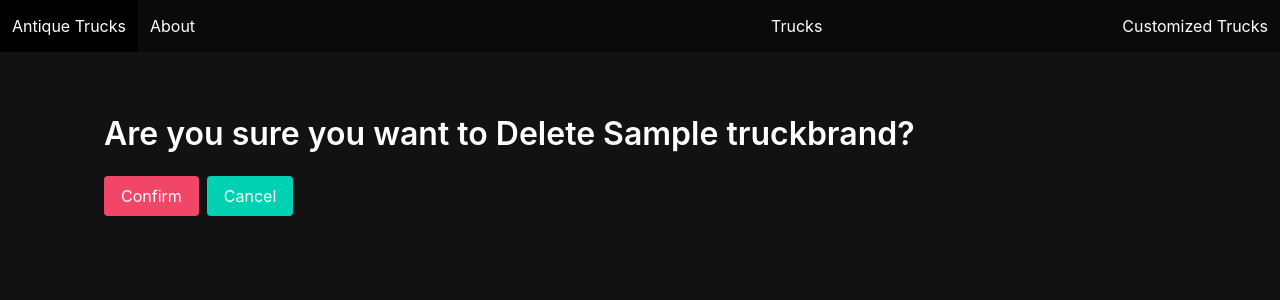
After one commit to mustafacev/mini_project, a Django app: page /trucks/1/delete in a window 1280 px wide. The commit adds this page. Shown: the top 300 px of the page. Run offline with Django 4.2, Linux system fonts and the light colour scheme; tables that the repository leaves empty hold one stand-in row (values such as "Sample post").

Commit message:
completed crud app

```diff
--- /dev/null
+++ b/main_app/templates/truck_delete_confirmation.html
@@ -0,0 +1,12 @@
+{% extends 'base.html' %} {% block content %}
+<h1 class="title pt-5">Are you sure you want to Delete {{truckbrand.name}}?</h1>
+<form method="post">
+    {% csrf_token %}
+    <div class="buttons">
+    <!-- confirm artist delete -->
+        <input class="button is-danger" type="submit" value="Confirm" />
+        <!-- Redirect back to detail on cancel -->
+        <a class="button is-primary" href="{% url 'truck_detail' truckbrand.pk %}">Cancel</a>
+    </div>
+</form>
+{% endblock %}
--- a/main_app/templates/truck_detail.html
+++ b/main_app/templates/truck_detail.html
@@ -16,12 +16,12 @@
 </div>
 <div class="detail__container">
     <div class="buttons">
-        <a href="{% url 'truck_update' truckbrand.pk %}" class="button is-info">
+        <a href="{% url 'truck_update' truckbrand.pk %}" class="button is-info">Update
             <span class="icon">
                 <i class="fas fa-edit"></i>
             </span>
         </a>
-        <a href="" class="button is-danger">
+        <a href="{% url 'truck_delete' truckbrand.pk %}" class="button is-danger">Delete
             <span class="icon">
                 <i class="fas fa-trash-alt"></i>
             </span>
--- a/main_app/urls.py
+++ b/main_app/urls.py
@@ -9,4 +9,5 @@ urlpatterns = [
     path('trucks/new/', views.TrucksCreate.as_view(), name="trucks_create"),
     path('trucks/<int:pk>/', views.TruckDetail.as_view(), name="truck_detail"),
     path('trucks/<int:pk>/update/',views.TruckUpdate.as_view(), name="truck_update"),
+    path('trucks/<int:pk>/delete',views.TruckDelete.as_view(), name="truck_delete"),
 ]
--- a/main_app/views.py
+++ b/main_app/views.py
@@ -3,7 +3,7 @@ from django.views import View
 from django.http import HttpResponse
 from django.views.generic.base import TemplateView
 from .models import TruckBrand
-from django.views.generic.edit import CreateView , UpdateView
+from django.views.generic.edit import CreateView , UpdateView,DeleteView
 from django.views.generic import DetailView
 # Create your views here.
 
@@ -89,3 +89,8 @@ class TruckUpdate(UpdateView):
     fields = ['name', 'img', 'info', 'verified_truck']
     template_name = "truck_update.html"
     success_url = "/trucks/"
+
+class TruckDelete(DeleteView):
+    model = TruckBrand
+    template_name = "truck_delete_confirmation.html"
+    success_url = "/trucks/"
```
